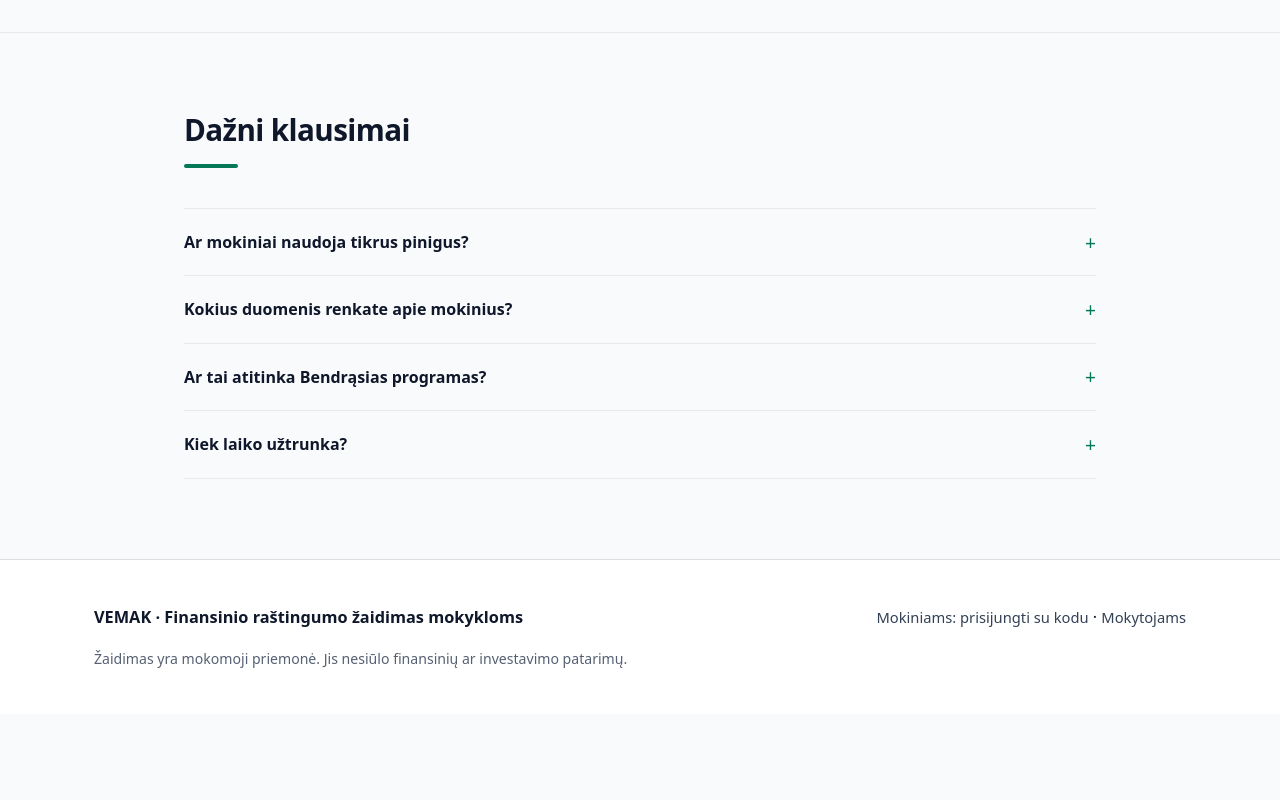
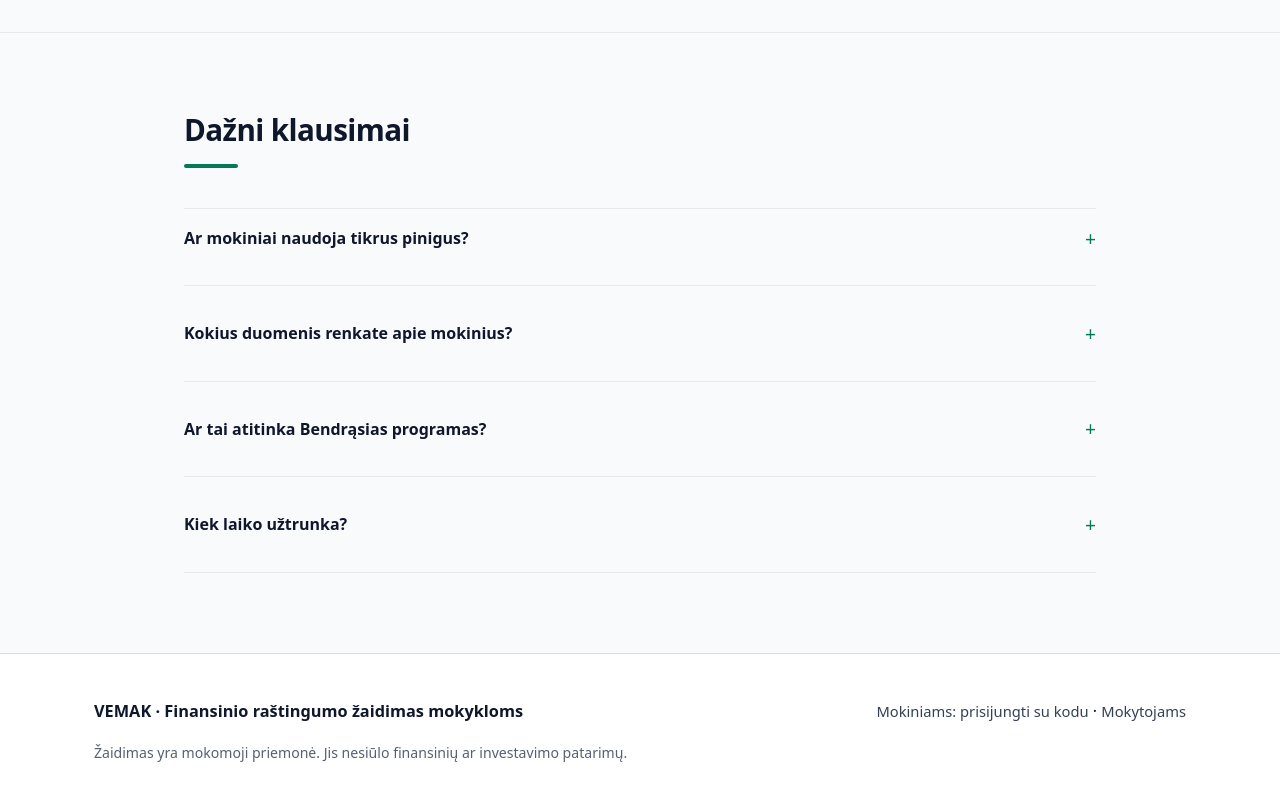
Before and after one commit to Ox380/Vemak, a website: page app/public/index.html in a window 1280 px wide. Shown: the part 4891-5691 px from the top of the page. Before the commit the page ends 5605 px from the top, so only its background shows below. Drawn offline with Linux system fonts and the light colour scheme; some packages are replaced by stand-ins of ours; a script that the page names is missing.

```diff
--- a/app/public/index.html
+++ b/app/public/index.html
@@ -200,14 +200,14 @@ input[type=checkbox]{width:auto;accent-color:var(--accent-text)}
 .err{color:var(--red);font-weight:500;margin:12px 0 0;min-height:1.2em}
 
 /* ---------- DUK ---------- */
-.faq details{border-bottom:1px solid var(--line-2);margin:0}
-.faq details:first-of-type{border-top:1px solid var(--line-2)}
-.faq summary{font-weight:600;cursor:pointer;padding:20px 0;list-style:none;display:flex;
+.faq details{padding:18px 0;border-bottom:1px solid var(--line-2);margin:0}
+.faq details:first-of-type{padding-top:0;border-top:1px solid var(--line-2)}
+.faq summary{font-weight:600;cursor:pointer;padding:16px 0;list-style:none;display:flex;
   justify-content:space-between;gap:16px;align-items:center;color:var(--ink);font-size:1rem}
 .faq summary::-webkit-details-marker{display:none}
 .faq summary::after{content:"+";font-size:1.2rem;color:var(--accent-text);font-weight:400;line-height:1}
 .faq details[open] summary::after{content:"–"}
-.faq details p{padding:0 0 20px;margin:0;color:var(--ink-2);max-width:52em}
+.faq details p{padding:0 0 18px;margin:0;color:var(--ink-2);max-width:620px}
 
 /* ---------- savaitės ritmas ---------- */
 .week{display:grid;grid-template-columns:repeat(auto-fit,minmax(210px,1fr));gap:36px 40px}
```
